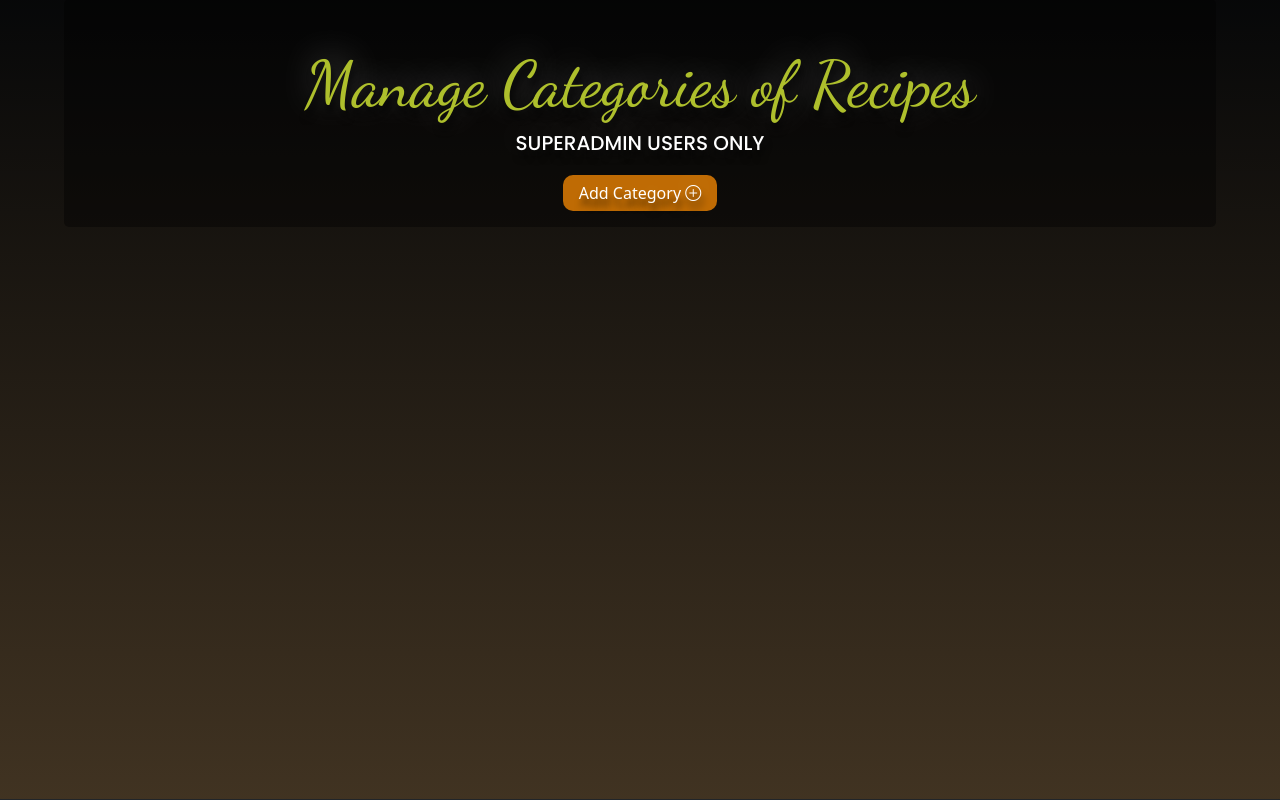
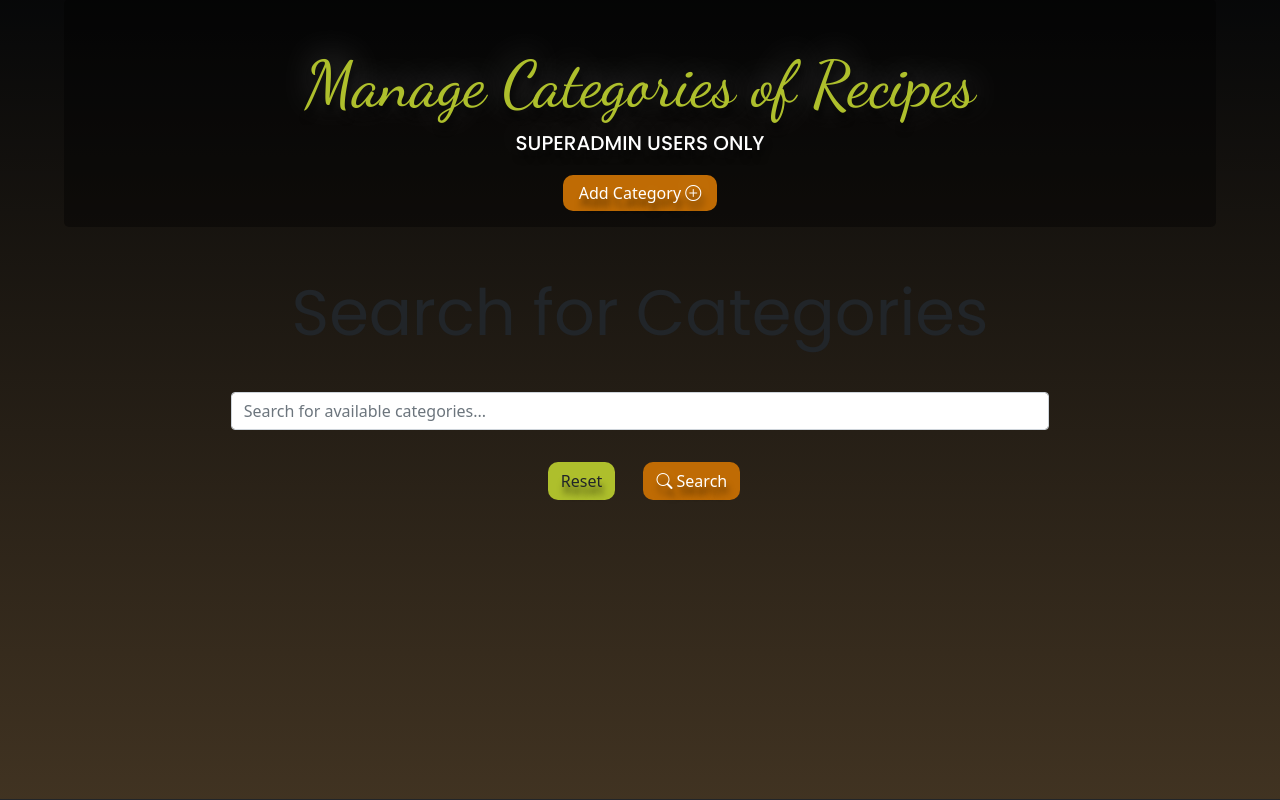
Before and after one commit to JoyZadan/paleo-recipes, a Flask app: page /categories in a window 1280 px wide. Shown: the part 60-860 px from the top of the page. Run offline with Flask 2, Linux system fonts and the light colour scheme; the visitor is signed in with stand-in values (Sample User, id 1); data that the repository does not hold is empty.

Commit message:
Feat: Add search for categories function

```diff
--- a/paleorecipes/routes.py
+++ b/paleorecipes/routes.py
@@ -199,7 +199,7 @@ def add_category():
     """
     if "user" not in session or session["user"] != "superadmin":
         flash("You must be a superadmin to manage categories of recipes!")
-        return redirect(url_for("get_recipes"))
+        return redirect(url_for("recipes"))
 
     if request.method == "POST":
         category = Category(category_name=request.form.get("category_name"))
@@ -220,7 +220,7 @@ def edit_category(category_id):
     """
     if "user" not in session or session["user"] != "superadmin":
         flash("You must be a superadmin to manage categories of recipes!")
-        return redirect(url_for("get_recipes"))
+        return redirect(url_for("recipes"))
 
     category = Category.query.get_or_404(category_id)
     if request.method == "POST":
@@ -241,7 +241,7 @@ def delete_category(category_id):
     """
     if session["user"] != "superadmin":
         flash("You must be a superadmin to manage categories of recipes!")
-        return redirect(url_for("get_recipes"))
+        return redirect(url_for("recipes"))
 
     category = Category.query.get_or_404(category_id)
     db.session.delete(category)
@@ -249,6 +249,24 @@ def delete_category(category_id):
     mongo.db.recipes.delete_many({"category_id": str(category_id)})
     flash("Category successfully deleted!")
     return redirect(url_for("categories"))
+
+
+# HANDLE SEARCHES FOR RELATIONAL DATA
+@app.route("/search_categories", methods=["GET", "POST"])
+def search_categories():
+    """
+        checks if user is superadmin, if not redirect to index page
+        finds users from postgres db and
+        renders them on the admin dashboard page
+    """
+    if session["user"] != "superadmin":
+        flash("You must be a superadmin to manage categories of recipes!")
+        return redirect(url_for("recipes"))
+
+    query = request.args.get("query")
+    categories = Category.query.filter(Category.title.like("%"+query+"%")).all()
+    return render_template("categories.html", query=query,
+                           categories=categories)
 
 
 # HANDLE REGISTER, LOGIN, LOGOUT, AND CREATE PROFILE
--- a/paleorecipes/templates/categories.html
+++ b/paleorecipes/templates/categories.html
@@ -12,6 +12,33 @@
                 </a>
             </div>
         </div>
+        <!-- SEARCH FOR USERS AREA -->
+        <div class="recipe-container mx-auto">
+            <h2 class="text-center display-3 mt-5">Search for Categories</h2>
+        </div>
+        <div class="bg-transparent mt-3">
+            <form action="{{ url_for('search_categories') }}" method="POST">
+                <div class="container-fluid">
+                    <div class="row p-2 pt-3 d-flex align-items-center">
+                        <div class="col-md-8 mx-auto">
+                            <div class="d-flex form-inputs input-field">
+                                <input class="validate form-control" type="text" name="query" id="query" minlength="3" required
+                                    placeholder="Search for available categories...">
+                                <label for="query" class="white-text"></label>
+                            </div>
+                            <div class="card-body text-center">
+                                <a href="{{ url_for('categories') }}" class="btn btn-solid">Reset</a>
+                                <button class="btn btn-alt text-center mx-2" type="submit">
+                                    <i class="bi bi-search"></i> Search
+                                </button>
+                            </div>
+                        </div>
+                    </div>
+                </div>
+            </form>
+        </div>
+
+
         <!-- categories cards -->
         <div class="container-fluid">
             <div class="row">
```
Also changed, not shown: paleorecipes/templates/profile.html (+10 -2 lines).
